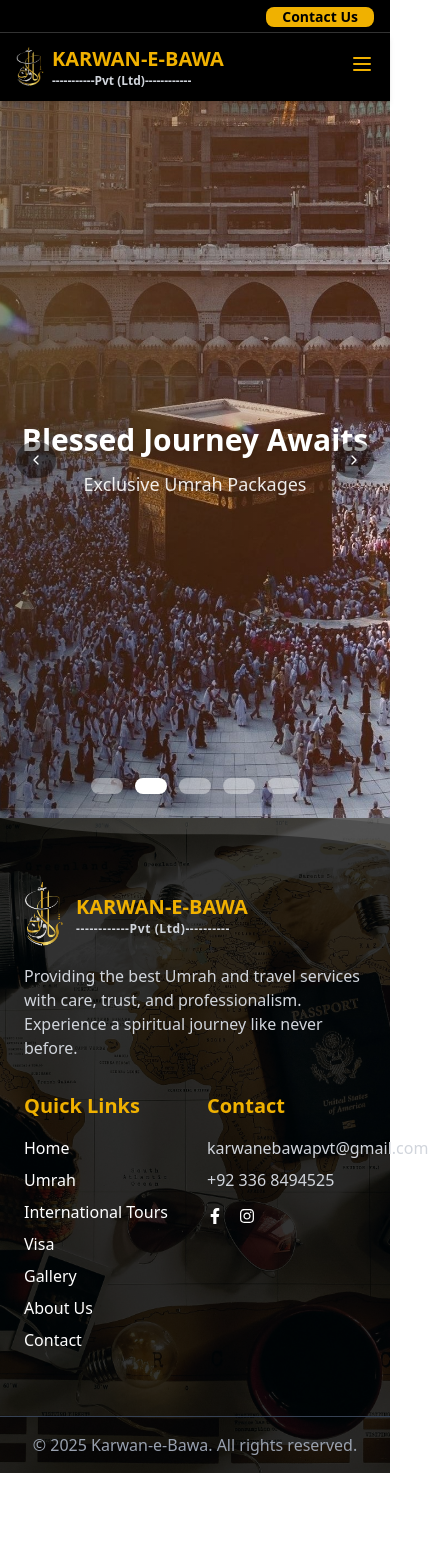
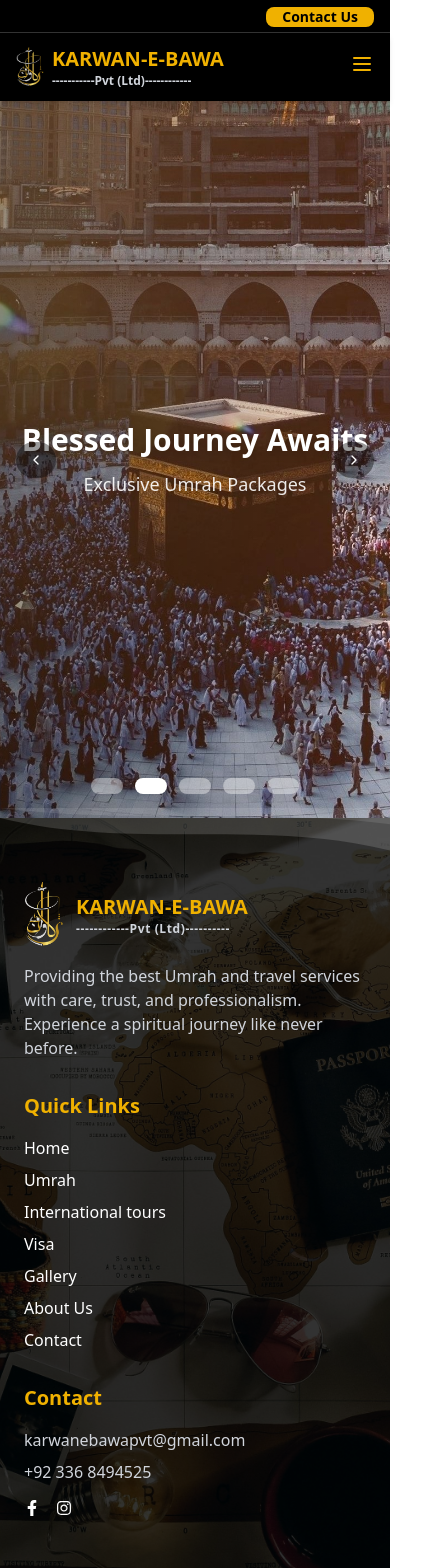
Before and after one commit to IqraAbdulQadir/Karwan-E-Bawa, a Next.js app: page / in a window 390 px wide. Shown: the top 1568 px of the page, 428 px wide, since content can reach past the window. Before the commit the page ends 1473 px from the top, so only its background shows below. Built offline with nearby package versions, Linux system fonts and the light colour scheme.

Commit message:
went back a step

```diff
--- a/src/components/Footer.tsx
+++ b/src/components/Footer.tsx
@@ -1,14 +1,21 @@
 // app/components/Footer.tsx
-import Image from "next/image";
-import Link from "next/link";
-import { FaFacebookF, FaInstagram } from "react-icons/fa";
+import Image from 'next/image';
+import Link from 'next/link';
+import { FaFacebookF, FaTwitter, FaInstagram, FaLinkedinIn } from 'react-icons/fa';
+
 
 export default function Footer() {
   return (
     <footer className="relative w-full text-white bg-black">
-      {/* Wave Borders */}
+      {/* Background Image */}
+
+        {/* Double Wave Border */}
         <div className="absolute top-0 left-0 w-full overflow-hidden leading-none z-10">
-        <svg className="block w-full" viewBox="0 0 1440 120">
+          <svg
+            className="block w-full"
+            viewBox="0 0 1440 120"
+            xmlns="http://www.w3.org/2000/svg"
+          >
             <path
               fill="#ffffff"
               opacity="0.15"
@@ -16,48 +23,49 @@ export default function Footer() {
             />
           </svg>
         </div>
-
-      <div
-        className="absolute top-0 left-0 w-full overflow-hidden leading-none z-10"
-        style={{ marginTop: "-10px" }}
+        <div className="absolute top-0 left-0 w-full overflow-hidden leading-none z-10" style={{ marginTop: '-10px' }}>
+          <svg
+            className="block w-full"
+            viewBox="0 0 1440 120"
+            xmlns="http://www.w3.org/2000/svg"
           >
-        <svg className="block w-full" viewBox="0 0 1440 120">
             <path
               fill="#ffffff"
-            opacity="0.1"
+              opacity="0.10"
               d="M0,0 C480,60 960,0 1440,60 L1440,0 L0,0 Z"
             />
           </svg>
         </div>
+      <div className="absolute inset-0">
 
-      {/* Background Image */}
-      <div className="absolute inset-0">
         <Image
-          src="/images/hhh.jpg"
+          src="/images/hhh.jpg" // Place your image in public/images/
           alt="Footer Background"
           fill
-          className="object-cover"
+          className="object-cover object-center"
           priority
         />
-        <div className="absolute inset-0 bg-black/80" />
+        <div className="absolute inset-0 bg-black/80"></div> {/* Dark overlay */}
       </div>
 
       {/* Footer Content */}
-      <div className="relative z-10 max-w-7xl mx-auto px-6 py-16 grid gap-8 md:grid-cols-3">
-
-        {/* Karwan-e-Bawa — FULL WIDTH ON MOBILE */}
-        <div className="col-span-full md:col-span-1">
+      <div className="relative z-10 max-w-7xl mx-auto px-6 py-16 grid md:grid-cols-3 gap-8">
+        {/* Logo & Description */}
+<div>
   <div className="flex items-center space-x-3 mb-4">
     <Image
       src="/images/logo.png"
       alt="Karwan-e-Bawa Logo"
       width={40}
       height={40}
+      className="object-contain"
     />
+
     <div className="flex flex-col leading-none">
       <span className="text-xl font-semibold text-yellow-500">
         KARWAN-E-BAWA
       </span>
+
       <span className="text-xs font-bold text-gray-300 tracking-wider">
         ------------Pvt (Ltd)----------
       </span>
@@ -65,53 +73,64 @@ export default function Footer() {
   </div>
 
   <p className="text-gray-300">
-            Providing the best Umrah and travel services with care, trust, and
-            professionalism. Experience a spiritual journey like never before.
+    Providing the best Umrah and travel services with care, trust, and professionalism.
+    Experience a spiritual journey like never before.
   </p>
 </div>
 
-        {/* MOBILE: 2 columns | DESKTOP: normal grid children */}
-        <div className="grid grid-cols-2 gap-6 md:contents">
+
 
         {/* Quick Links */}
         <div>
-            <h3 className="text-xl font-semibold text-yellow-500 mb-4">
-              Quick Links
-            </h3>
+          <h3 className="text-xl font-semibold text-yellow-500 mb-4">Quick Links</h3>
           <ul className="space-y-2">
-              <li><Link href="/" className="hover:text-yellow-400">Home</Link></li>
-              <li><Link href="/Umrah" className="hover:text-yellow-400">Umrah</Link></li>
-              <li><Link href="/Tours" className="hover:text-yellow-400">International Tours</Link></li>
-              <li><Link href="/Visa" className="hover:text-yellow-400">Visa</Link></li>
-              <li><Link href="/Gallery" className="hover:text-yellow-400">Gallery</Link></li>
-              <li><Link href="/About" className="hover:text-yellow-400">About Us</Link></li>
-              <li><Link href="/Contact" className="hover:text-yellow-400">Contact</Link></li>
+            <li>
+              <Link href="/" className="hover:text-yellow-400 transition">Home</Link>
+            </li>
+            <li>
+              <Link href="/Umrah" className="hover:text-yellow-400 transition">Umrah</Link>
+            </li>
+            <li>
+              <Link href="/Tours" className="hover:text-yellow-400 transition">International tours</Link>
+            </li>
+            <li>
+              <Link href="/Visa" className="hover:text-yellow-400 transition">Visa</Link>
+            </li>
+            <li>
+              <Link href="/Gallery" className="hover:text-yellow-400 transition">Gallery</Link>
+            </li>
+            <li>
+              <Link href="/About" className="hover:text-yellow-400 transition">About Us</Link>
+            </li>
+
+            <li>
+              <Link href="/Contact" className="hover:text-yellow-400 transition">Contact</Link>
+            </li>
+
+
+            {/* <li>
+              <Link href="/Blog" className="hover:text-yellow-400 transition">Blog</Link>
+            </li> */}
           </ul>
         </div>
 
-          {/* Contact */}
+        {/* Contact & Social */}
         <div>
-            <h3 className="text-xl font-semibold text-yellow-500 mb-4">
-              Contact
-            </h3>
+          <h3 className="text-xl font-semibold text-yellow-500 mb-4">Contact</h3>
           <p className="text-gray-300 mb-2">karwanebawapvt@gmail.com</p>
           <p className="text-gray-300 mb-4">+92 336 8494525</p>
+          <div className="flex space-x-4">
+            <Link href="#" className="hover:text-yellow-400 transition"><FaFacebookF /></Link>
 
-            <div className="flex space-x-4">
-              <Link href="#" className="hover:text-yellow-400">
-                <FaFacebookF />
-              </Link>
-              <Link href="#" className="hover:text-yellow-400">
-                <FaInstagram />
-              </Link>
-            </div>
+            <Link href="#" className="hover:text-yellow-400 transition"><FaInstagram /></Link>
+
           </div>
         </div>
       </div>
 
       {/* Bottom Bar */}
       <div className="relative z-10 border-t border-gray-700 text-center text-gray-400 py-4">
-        © {new Date().getFullYear()} Karwan-e-Bawa. All rights reserved.
+        &copy; {new Date().getFullYear()} Karwan-e-Bawa. All rights reserved.
       </div>
     </footer>
   );
```
Lines whose indentation alone changed are shown as unchanged.
